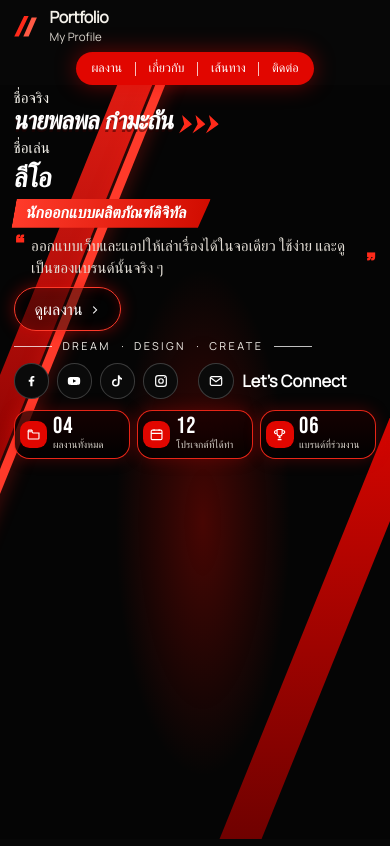
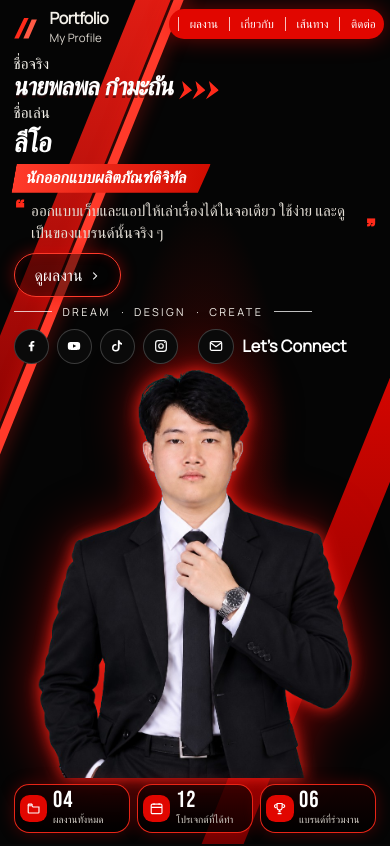
Before and after one commit to pammatan/cinematic-resume, a React (Vite) app: page / in a window 390 px wide. Shown: the top 846 px of the page. Built offline with nearby package versions, Linux system fonts and the light colour scheme; a web font is replaced by a local one.

Commit message:
Restore the earlier phone header with the logo and menu on one row.
Co-authored-by: Cursor <cursoragent@cursor.com>

```diff
--- a/src/components/Hero.tsx
+++ b/src/components/Hero.tsx
@@ -75,6 +75,17 @@ export function Hero() {
         <span />
         <span />
         <span />
+      </div>
+
+      <div className="hero-brand">
+        <svg viewBox="0 0 36 36" className="h-9 w-9" aria-hidden="true">
+          <path d="M3 31 16 4h6L9 31H3Z" fill="#ff2a1a" />
+          <path d="M15 31 26 6h7L22 31h-7Z" fill="#ff5a45" />
+        </svg>
+        <p>
+          <strong>Portfolio</strong>
+          <small>My Profile</small>
+        </p>
       </div>
 
       <div className="hero-stage">
--- a/src/components/Nav.tsx
+++ b/src/components/Nav.tsx
@@ -31,16 +31,6 @@ export function Nav() {
 
   return (
     <header className="pointer-events-none fixed inset-x-0 top-0 z-40">
-      <div className="hero-brand">
-        <svg viewBox="0 0 36 36" className="h-9 w-9" aria-hidden="true">
-          <path d="M3 31 16 4h6L9 31H3Z" fill="#ff2a1a" />
-          <path d="M15 31 26 6h7L22 31h-7Z" fill="#ff5a45" />
-        </svg>
-        <p>
-          <strong>Portfolio</strong>
-          <small>My Profile</small>
-        </p>
-      </div>
       <nav
         className="pointer-events-auto absolute top-4 left-1/2 flex -translate-x-1/2 items-center rounded-full bg-[#e10600] px-1.5 py-1 shadow-[0_0_22px_rgba(225,6,0,0.45)]"
         aria-label="ส่วนของหน้า"
--- a/src/styles/global.css
+++ b/src/styles/global.css
@@ -409,26 +409,15 @@ html[data-motion="on"] {
 }
 
 @media (max-width: 700px) {
-  header {
-    position: relative;
-    display: flex;
-    flex-direction: column;
-    align-items: center;
-    gap: 0.45rem;
-    padding: 0.55rem 0.75rem 0;
-  }
-
   .hero {
-    height: auto;
-    min-height: calc(100dvh - 5.6rem);
-    padding: 0.35rem 0.85rem 0.7rem;
+    height: 100dvh;
+    min-height: 100dvh;
+    padding: 3.5rem 0.85rem 0.7rem;
   }
 
   .hero-brand {
-    position: relative;
-    top: auto;
-    left: auto;
-    align-self: flex-start;
+    top: 0.65rem;
+    left: 0.75rem;
   }
 
   .hero-brand svg {
@@ -460,26 +449,21 @@ html[data-motion="on"] {
   }
 
   header nav[aria-label="ส่วนของหน้า"] {
-    position: relative !important;
-    top: auto !important;
+    top: 0.55rem !important;
+    right: 0.4rem !important;
     left: auto !important;
-    right: auto !important;
-    width: max-content;
-    max-width: 100%;
-    margin: 0;
+    max-width: calc(100% - 8.6rem);
     transform: none !important;
     translate: none !important;
-    justify-content: center;
-    padding: 0.16rem 0.55rem;
+    padding: 0.12rem 0.2rem;
   }
 
   header nav[aria-label="ส่วนของหน้า"] a {
-    padding: 0.28rem 0.42rem;
-    font-size: 0.78rem;
+    padding: 0.28rem 0.3rem;
+    font-size: 0.72rem;
   }
 
-  header nav[aria-label="ส่วนของหน้า"] > a:first-child,
-  header nav[aria-label="ส่วนของหน้า"] > span:first-of-type > span {
+  header nav[aria-label="ส่วนของหน้า"] > a:first-child {
     display: none;
   }
 
```
